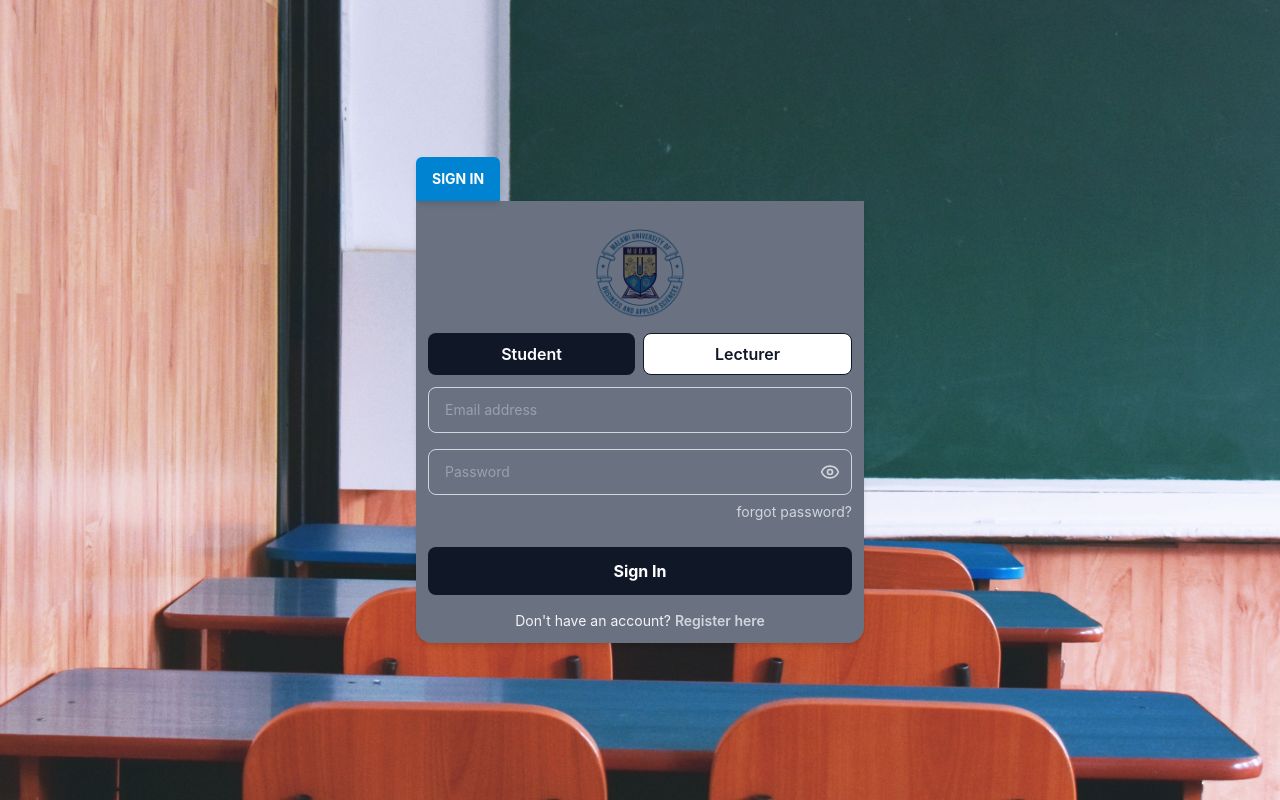
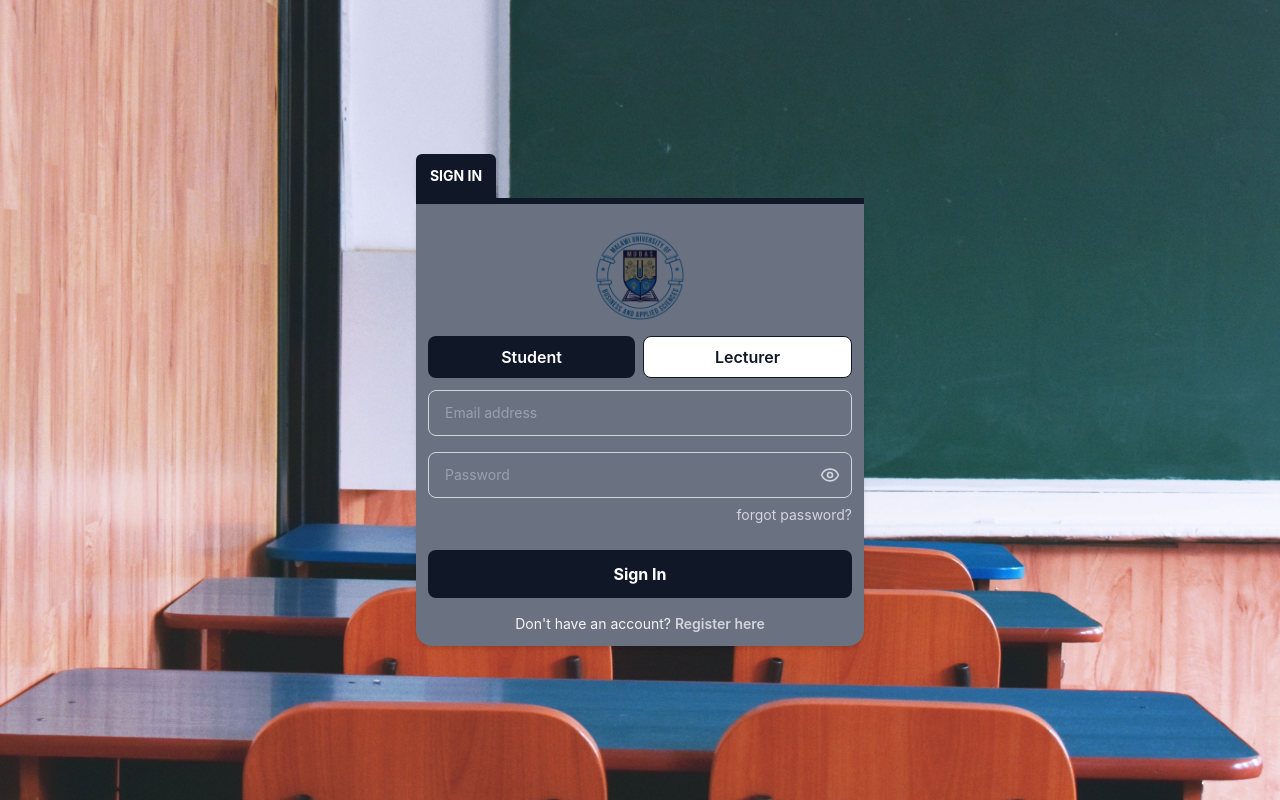
Before and after one commit to Snow-noel/attendance-frontend, a React (Vite) app: page / in a window 1280 px wide. Built offline with nearby package versions, Linux system fonts and the light colour scheme.

Commit message:
added a signup bar

```diff
--- a/src/pages/Login.jsx
+++ b/src/pages/Login.jsx
@@ -56,10 +56,11 @@ function Login() {
       style={{ backgroundImage: `url(${backGroundImg})` }}
     >
       <div className="w-full max-w-md">
-        <div className="flex justify-between">
-          <div className="flex justify-center items-center bg-sky-600 px-4 py-3 border-none rounded-t-md shadow-md">
+        <div className=" w-full flex flex-col">
+          <div className="w-20 flex justify-center items-center bg-gray-900 py-3 border-none rounded-t-md shadow-md">
             <p className="font-bold text-sm text-white">SIGN IN</p>
           </div>
+          <div className="bg-gray-900 h-1.5 w-full"></div>
         </div>
 
         <div className="bg-gray-500 p-3 rounded-b-2xl shadow-md w-full">
```
